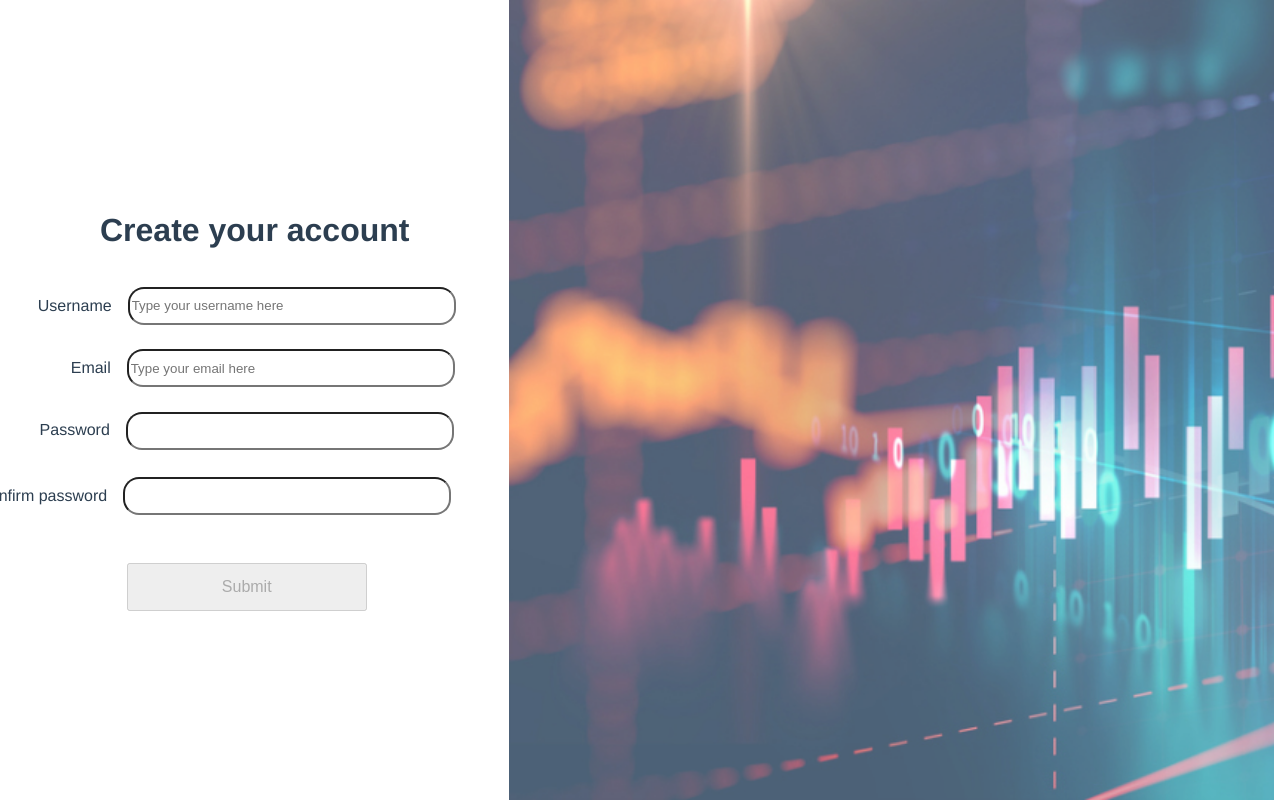
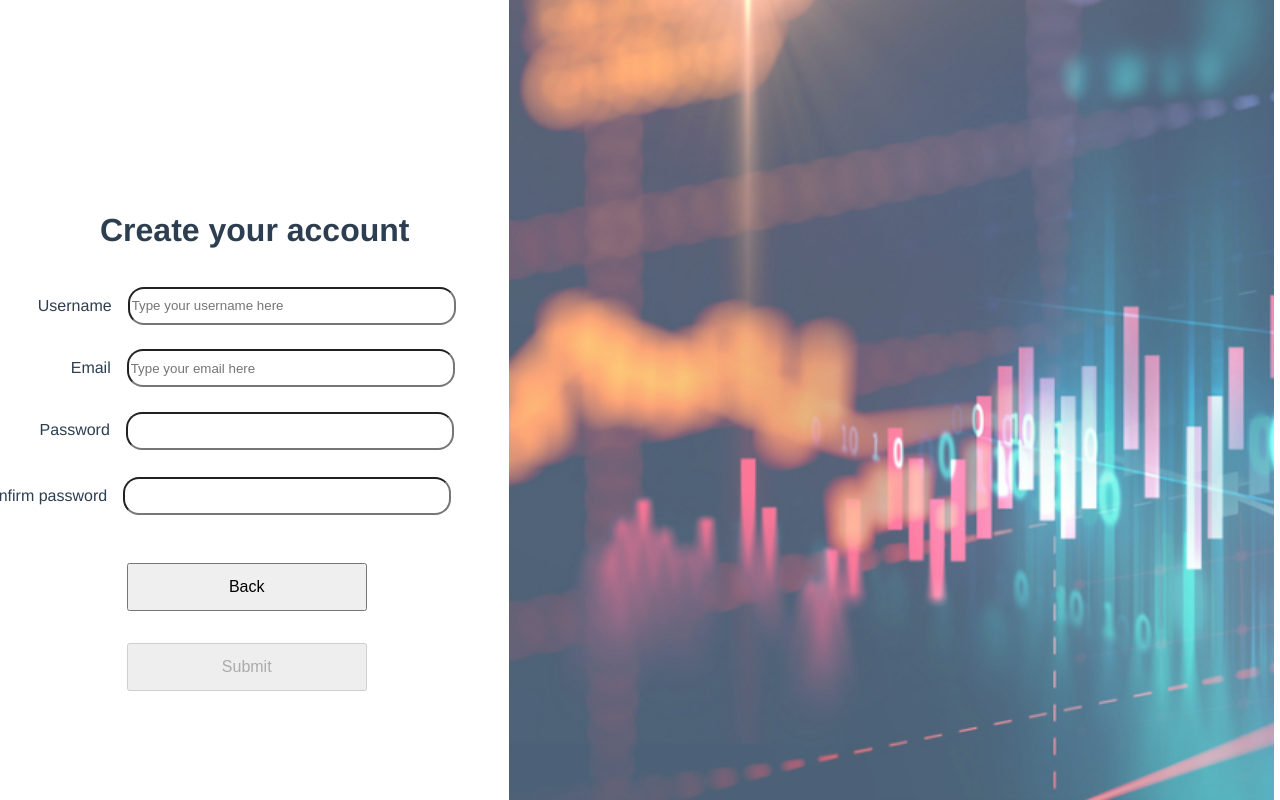
Before and after one commit to AlexandreResende/poupa-up-vue, a Vue app: page /signup in a window 1280 px wide. Built offline with nearby package versions, Linux system fonts and the light colour scheme; the HTML template or start-up script is replaced by a standard one.

Commit message:
chore: Create back button to login page on signup page

```diff
--- a/src/views/SignUp.vue
+++ b/src/views/SignUp.vue
@@ -38,6 +38,15 @@
         v-model='passwordConfirmation'
       >
       <br>
+      <router-link to="/">
+        <button
+          type='button'
+          id='buttons'
+          value='Back'
+          name='back'
+        >Back
+        </button>
+      </router-link>
       <button
         type='button'
         id='buttons'
```
